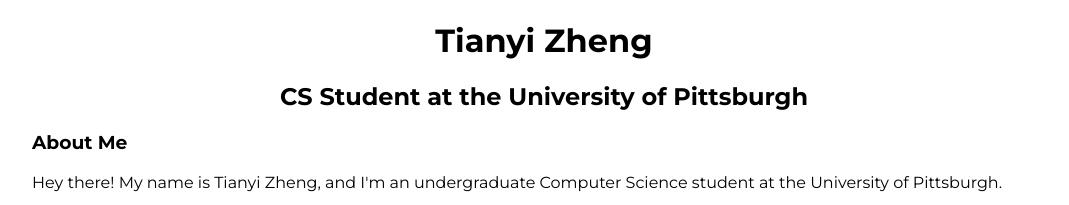
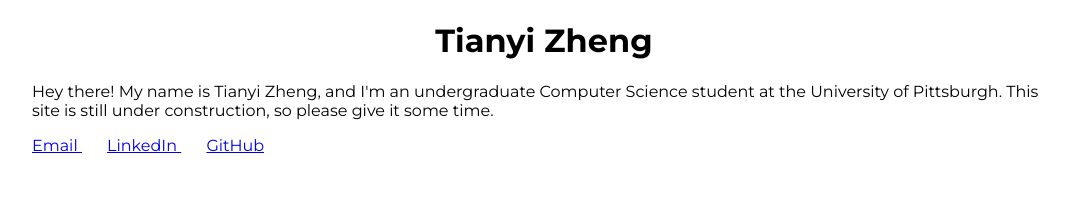
Before and after one commit to tianyizheng02/tianyizheng02.github.io, a plain HTML site: page index.html in a window 1280 px wide. Shown: the top 205 px of the page, without its empty margins (96-1165 px from the left). Drawn offline with Linux system fonts and the light colour scheme.

Commit message:
Mark site as under construction and add links to email, LinkedIn, and GitHub

```diff
--- a/index.html
+++ b/index.html
@@ -9,6 +9,29 @@
   <link rel="stylesheet" href="style.css">
 </head>
 <body>
+  <header>
+    <h1>Tianyi Zheng</h1>
+  </header>
+
+  <div>
+    <p>Hey there! My name is Tianyi Zheng, and I'm an undergraduate Computer Science student at the University of Pittsburgh. This site is still under construction, so please give it some time.</p>
+  </div>
+
+  <div id="links">
+    <a href="tianyizheng02@gmail.com">
+      Email
+    </a>
+    &nbsp;&nbsp;&nbsp;&nbsp;&nbsp;
+    <a href="linkedin.com/in/tianyizheng02">
+      LinkedIn
+    </a>
+    &nbsp;&nbsp;&nbsp;&nbsp;&nbsp;
+    <a href="github.com/tianyizheng02">
+      GitHub
+    </a>
+  </div>
+
+  <!--
   <header>
     <h1>Tianyi Zheng</h1>
     <h2>CS Student at the University of Pittsburgh</h2>
@@ -51,6 +74,6 @@
       <li>LaTeX</li>
       <li>Vim</li>
     </ul>
-  </div>
+  </div> -->
 </body>
 </html>
```
